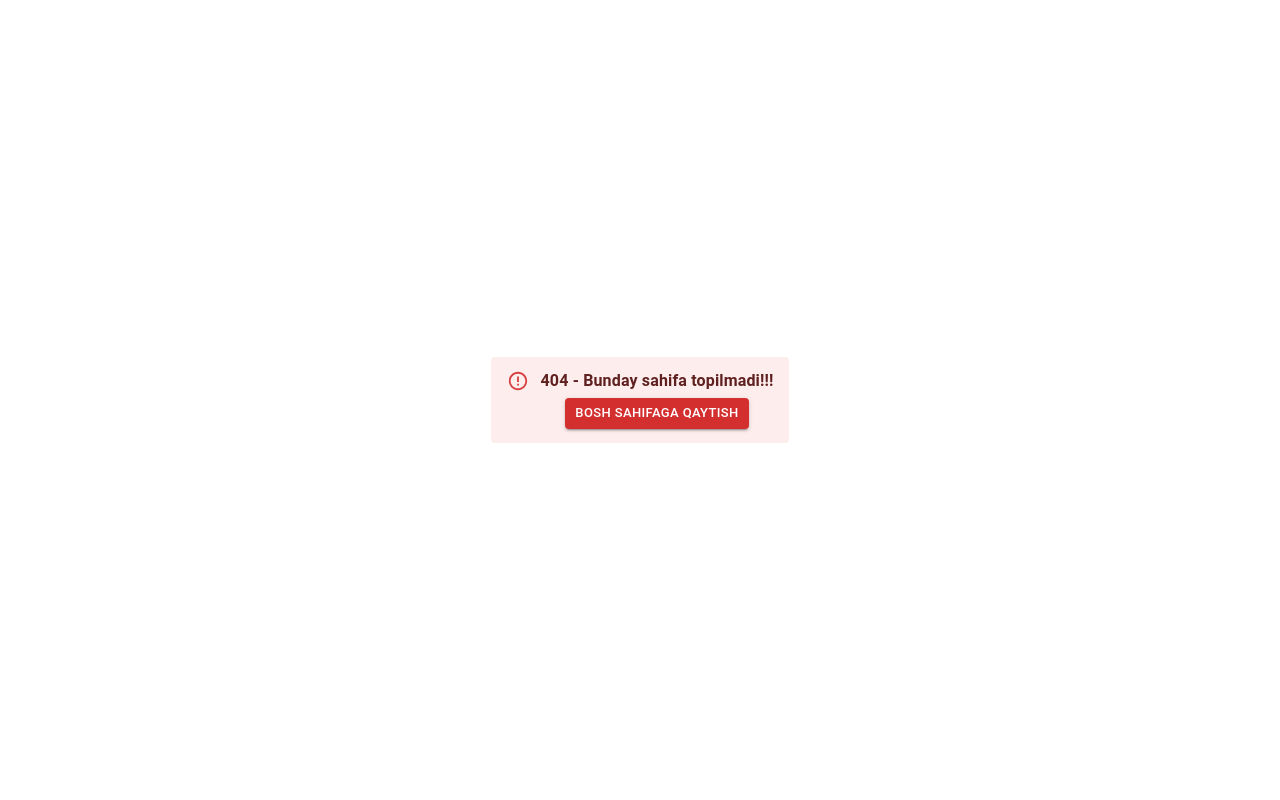
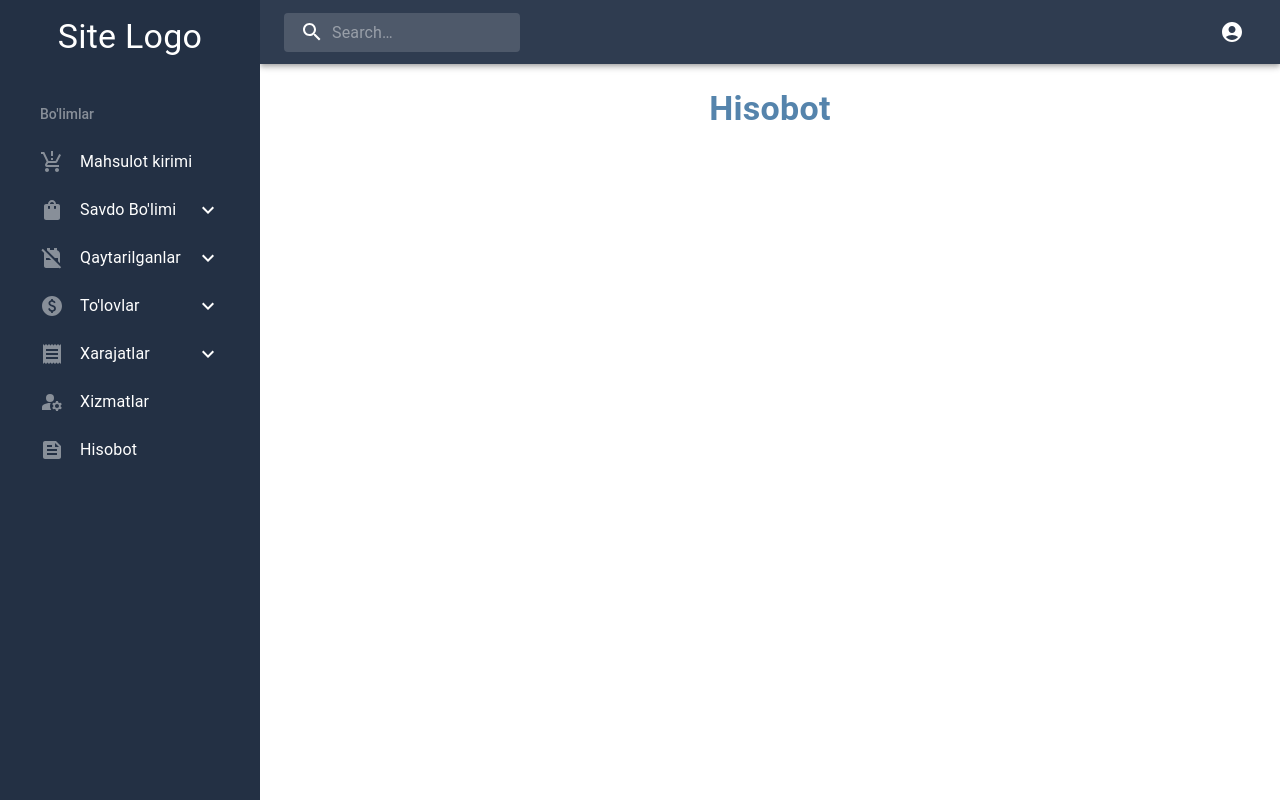
Before and after one commit to NurmuhammadovHojiakbar/Muhammadali-service-shop, a React (Create React App) app: page /hisobot in a window 1280 px wide. Before the commit this address had no page. Built offline with nearby package versions, Linux system fonts and the light colour scheme.

Commit message:
Xizmatlar WIP

```diff
--- a/src/App.js
+++ b/src/App.js
@@ -1,5 +1,4 @@
 import { Route, Routes } from 'react-router-dom';
-import './App.css';
 import { RouteComponents } from './Data/RouteComponents';
 import Layout from './Layout/Layout';
 import NotFound from './Pages/404/NotFound';
--- a/src/Components/Header/Header.js
+++ b/src/Components/Header/Header.js
@@ -11,8 +11,8 @@ const Header = () => {
     const toolbarStyles = {flexWrap:{xs: "wrap", sm:"nowrap"}}
 
     return (
-        <Box component="div">
-            <AppBar position="static">
+        <Box component="div" position="relative">
+            <AppBar position="static" sx={{bgcolor: "rgba(34, 48, 70, .94)"}}>
                 <Toolbar sx={toolbarStyles}>
                     <Humburger setIsOpen={setIsOpen} />
                     <SearchForm />
--- /dev/null
+++ b/src/Components/Mundarija/Mundarija.js
@@ -0,0 +1,59 @@
+import { Box, Button, Typography } from "@mui/material"
+import { useNavigate } from "react-router-dom"
+
+const Mundarija = ({title, list}) => {
+
+    const navigate = useNavigate()
+
+    const style = {
+        height: {
+            xs: "calc(100vh - 111px)",
+            sm: "calc(100vh - 64px)"
+        },
+        overflow: "auto",
+        p: 3,
+        "&::-webkit-scrollbar": {
+            width: "5px"
+        },
+        "&::-webkit-scrollbar-track": {
+            boxShadow: "inset 0 0 6px rgba(0, 0, 0, 0.3)"
+        },
+        "&::-webkit-scrollbar-thumb": {
+            bgcolor: "darkgrey",
+            outline: "1px solid slategrey"
+        }
+    }
+
+    const captionStyles = {
+        textAlign: "center",
+        fontWeight: 600,
+        color: "#5584AC",
+        marginBottom: "16px",
+    }
+
+    const buttonContainer = {
+        dislay: "flex",
+        flexWrap: "wrap",
+        justifyContent: "center",
+    }
+
+    return (
+        <Box container="div" sx={style}>
+            <Typography variant="h4"component="h1" sx={captionStyles}>{title}</Typography>
+            <Box container="div" sx={buttonContainer}>
+                {
+                    list?.map(item=>(
+                        <Button
+                            variant="container"
+                            color="primary"
+                            startIcon={item.icon}
+                            onClick={()=>navigate(`/hisobot${item.path}`)}
+                        >{item.text}</Button>
+                    ))
+                }
+            </Box>
+        </Box>
+    );
+}
+
+export default Mundarija;
--- a/src/Components/Navbar/NavbarList.js
+++ b/src/Components/Navbar/NavbarList.js
@@ -19,7 +19,7 @@ const NavbarList = () => {
         "&::-webkit-scrollbar-thumb": {
             bgcolor: "darkgrey",
             outline: "1px solid slategrey"
-          }
+        }
     }
 
     return (
--- a/src/Data/ButtonIcons.js
+++ b/src/Data/ButtonIcons.js
@@ -4,16 +4,6 @@ import AccountCircleIcon from '@mui/icons-material/AccountCircle';
 
 export const ButtonIconsList = [
     {
-        buttonIcon: <MailIcon />,
-        badge: 4,
-        label: "show 4 new mails"
-    },
-    {
-        buttonIcon: <NotificationsIcon />,
-        badge: 10,
-        label:"show 10 new notification",
-    },
-    {
         buttonIcon: <AccountCircleIcon />,
         label: "acoount"
     },
--- a/src/Layout/Layout.js
+++ b/src/Layout/Layout.js
@@ -24,7 +24,7 @@ const Layout = ({children}) => {
             >
                 <Navbar />
             </Box>
-            <Box sx={{flexGrow: 1}} >
+            <Box sx={{flexGrow: 1, "z-index": "-1"}} >
                 <Header />
                 {children}
             </Box>
--- /dev/null
+++ b/src/Pages/Hisobot/Hisobot.js
@@ -0,0 +1,9 @@
+import Mundarija from "../../Components/Mundarija/Mundarija";
+
+const Hisobot = () => {
+    return (
+        <Mundarija title="Hisobot" />
+    );
+}
+
+export default Hisobot;
--- /dev/null
+++ b/src/Pages/Xizmatlar/Xizmatlar.js
@@ -0,0 +1,10 @@
+import Mundarija from "../../Components/Mundarija/Mundarija"
+
+const Xizmatlar = () => {
+
+    return (
+        <Mundarija title="Xizmatlar" />
+    );
+}
+
+export default Xizmatlar;
```
Also changed, not shown: src/Data/RouteComponents.js (+8 -2 lines), src/App.css (deleted).
